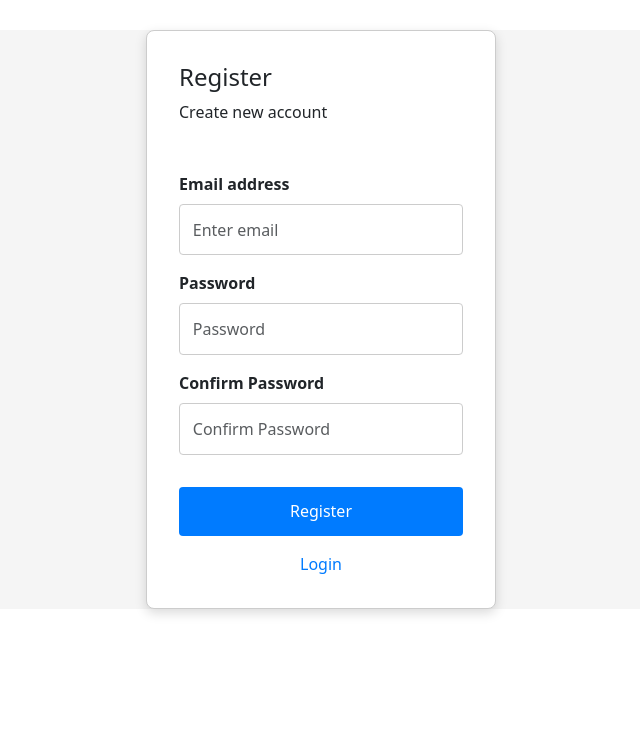
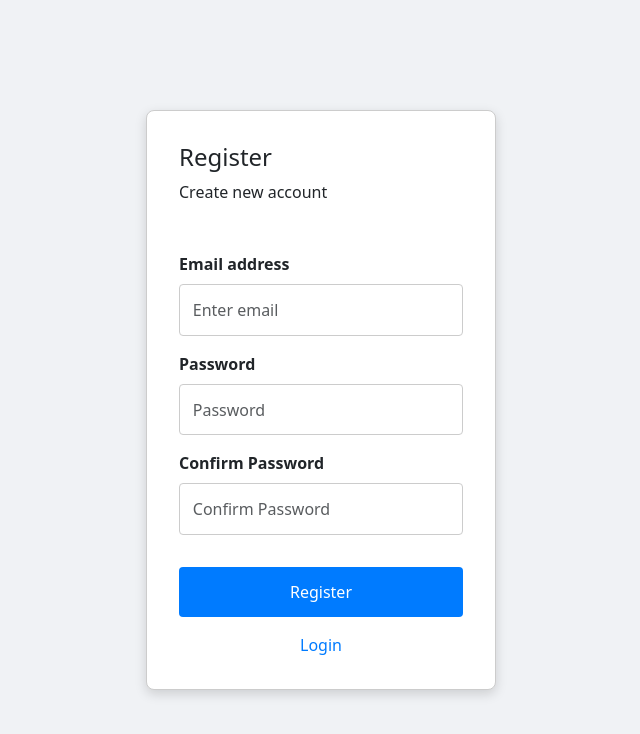
Before and after one commit to junaidshapal/jwtAuthentication-frontend, an Angular app: page /register in a window 1280 px wide. Shown: the top 734 px of the page, without its empty margins (319-959 px from the left). Built offline with nearby package versions, Linux system fonts and the light colour scheme; what @auth0/angular-jwt would draw is missing.

Commit message:
Form update

```diff
--- a/src/app/components/register/register.component.css
+++ b/src/app/components/register/register.component.css
@@ -1,12 +1,11 @@
 
 html, body {
-  margin-top: 30px;
-  padding: 0;
-  height: 100%;
   display: flex;
   justify-content: center;
   align-items: center;
-  background-color: #f5f5f5;
+  height: 100vh;
+  margin: 0;
+  background-color: #f0f2f5;
 }
 
 .register-form {
--- a/src/app/components/register/register.component.html
+++ b/src/app/components/register/register.component.html
@@ -3,7 +3,7 @@
     <form [formGroup]="registerForm" (ngSubmit)="onSubmit()">
 
       <div class="header">
-        <h4>Register</h4>
+        <h4 class="">Register</h4>
         <p>Create new account</p>
       </div>
       <div class="form-group mt-5">
```
